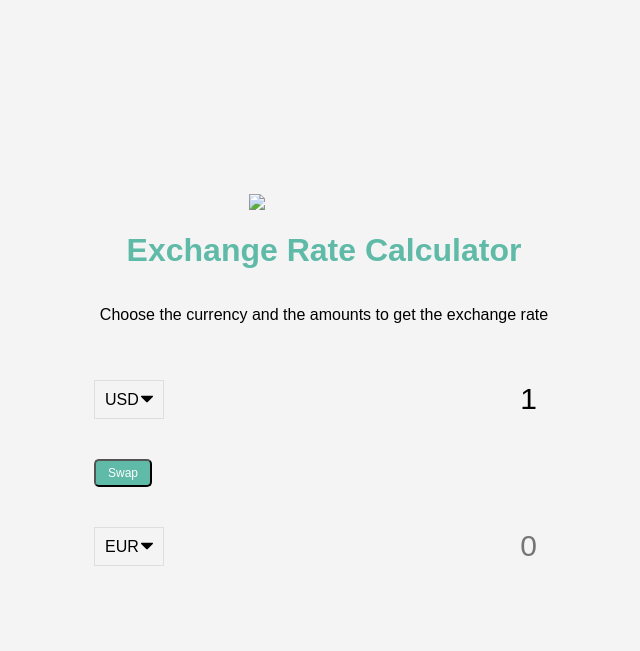
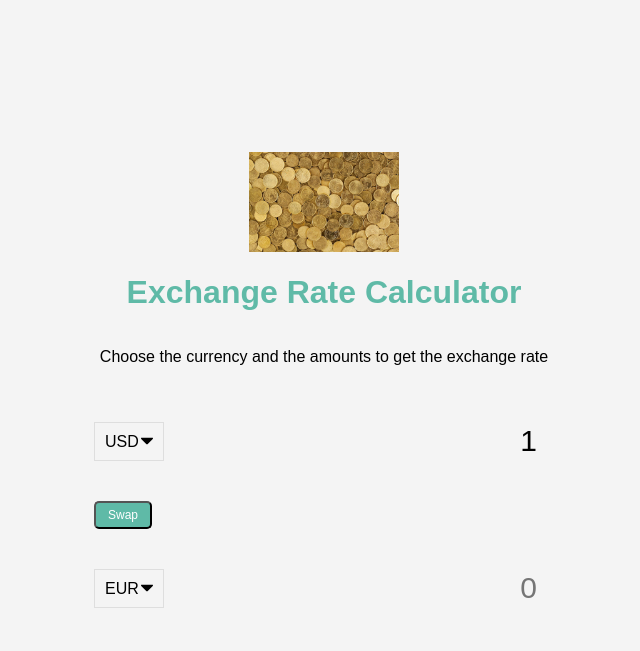
Before and after one commit to pooja-naveen/Exchange-Rate-Calculator, a plain HTML site: page index.html in a window 1280 px wide. Shown: the whole page, without its empty margins (316-956 px from the left). Drawn offline with Linux system fonts and the light colour scheme; no server answers.

Commit message:
image added

```diff
--- a/index.html
+++ b/index.html
@@ -7,7 +7,7 @@
     <link rel="stylesheet" href="style.css" />
   </head>
   <body>
-    <img src="money.png" class="money-img" />
+    <img src="money.jpg" class="money-img" />
     <h1>Exchange Rate Calculator</h1>
     <p>Choose the currency and the amounts to get the exchange rate</p>
 
```
